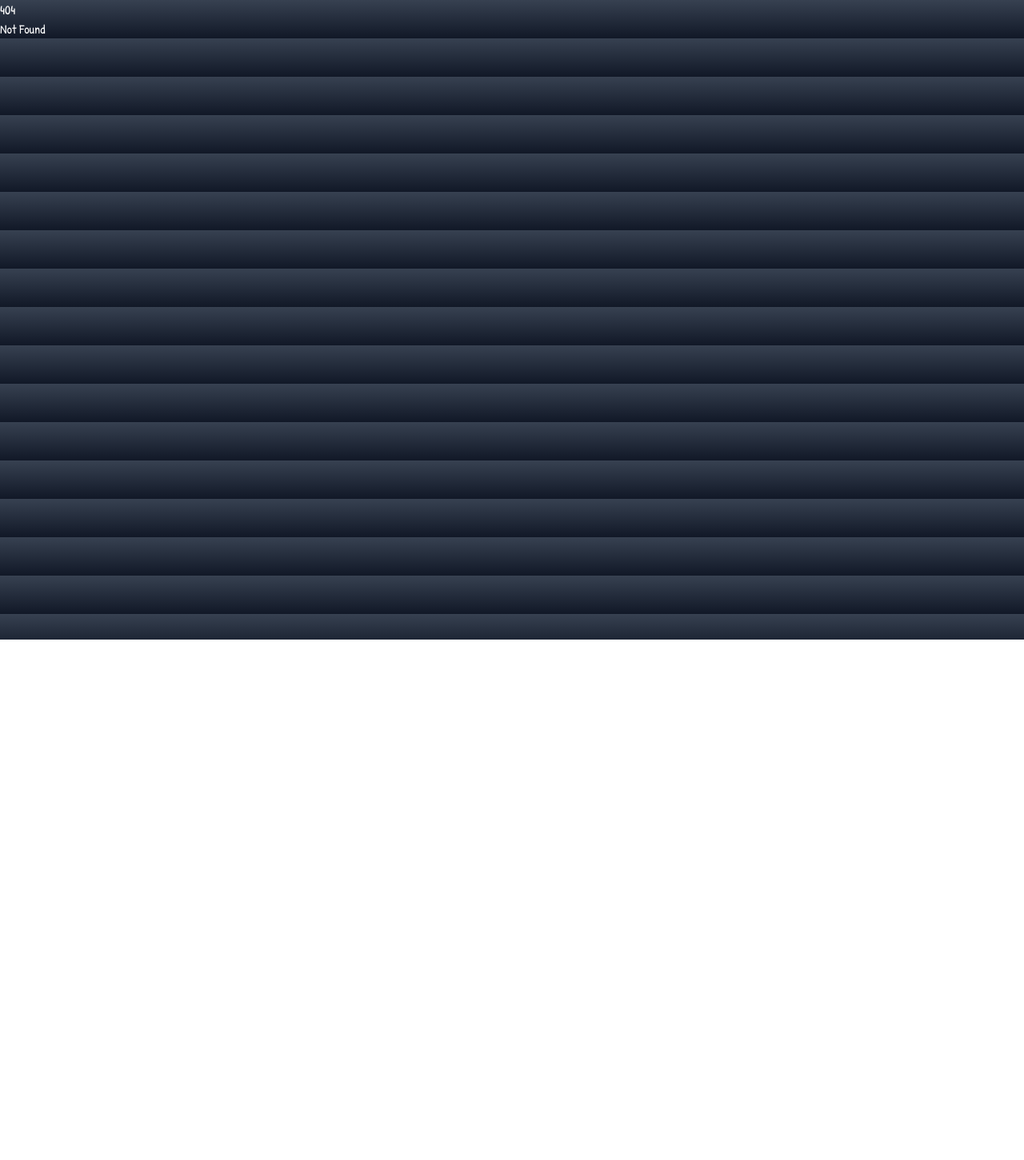
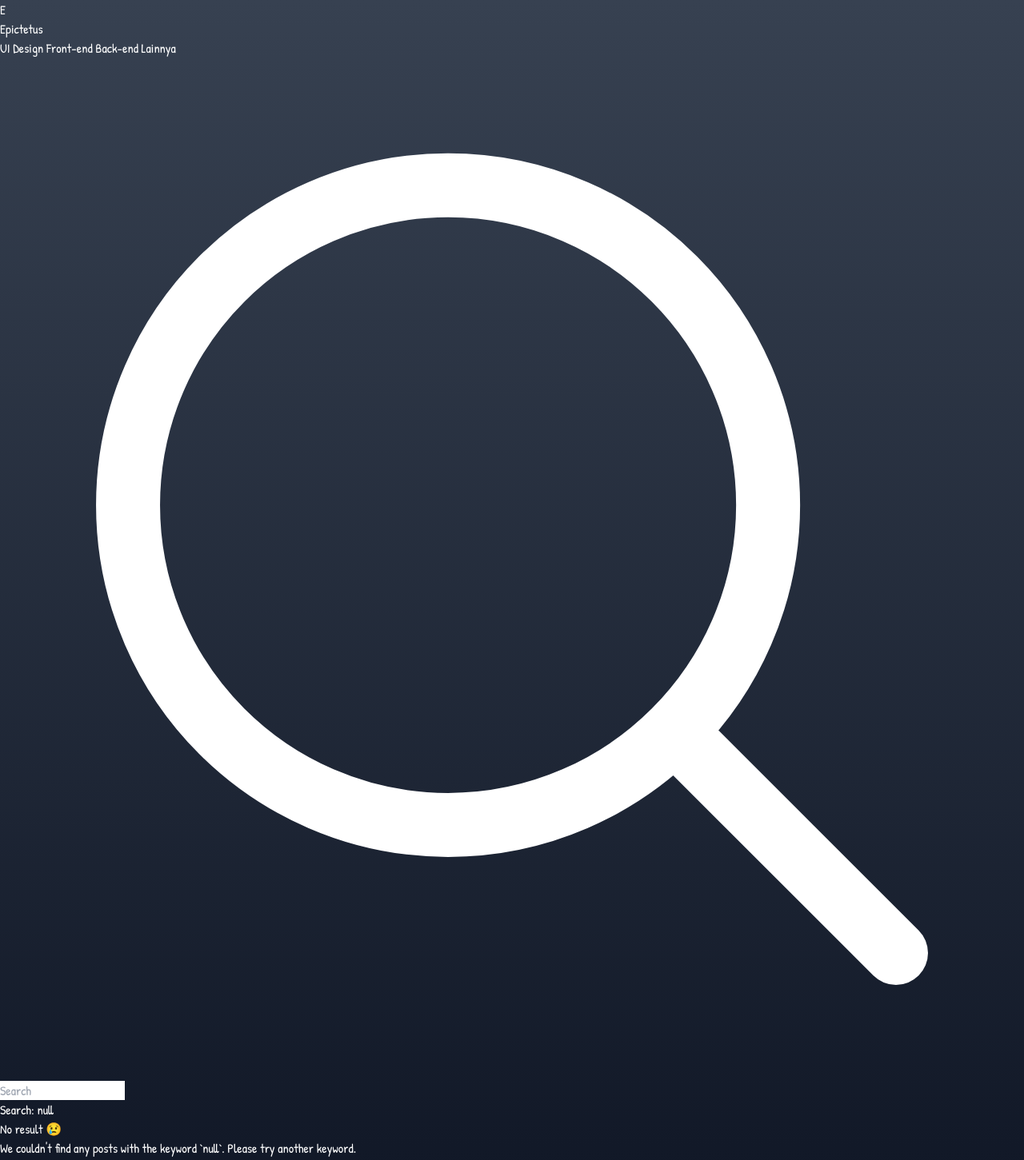
Before and after one commit to ahmdsk/EpictetusBlog, a SvelteKit app: page /search in a window 1280 px wide. Before the commit this address had no page. Shown: the top 1451 px of the page at 80% size. Before the commit the page ends 800 px from the top, so only its background shows below. Built offline with nearby package versions, Linux system fonts and the light colour scheme.

Commit message:
Refactoring and add All This

```diff
--- a/src/components/Header.svelte
+++ b/src/components/Header.svelte
@@ -1,5 +1,6 @@
 <script>
     let title = 'Epictetus'
+	let search = ""
 </script>
 
 <div class="flex justify-between items-center pb-12">
@@ -7,7 +8,9 @@
 		<div class="bg-[#4B5563] w-fit px-4 py-1 rounded-md">
 			<span class="text-2xl">{title.charAt(0)}</span>
 		</div>
-		<h1 class="text-lg">{title}</h1>
+		<h1 class="text-lg">
+			<a href="/">{title}</a>
+		</h1>
 	</div>
 
 	<div class="space-x-5">
@@ -34,10 +37,14 @@
 				/>
 			</svg>
 		</span>
-		<input
-			type="text"
-			class="bg-[#1F2937] bg-opacity-60 rounded-full outline-none pr-8 pl-12 py-2"
-			placeholder="Search"
-		/>
+		<form action={`/search`}>
+			<input
+				type="text"
+				class="bg-[#1F2937] bg-opacity-60 rounded-full outline-none pr-8 pl-12 py-2"
+				placeholder="Search"
+				name="q"
+				bind:value={search}
+			/>
+		</form>
 	</div>
 </div>
--- a/src/components/PostWrapper.svelte
+++ b/src/components/Home/PostWrapper.svelte
@@ -1,6 +1,5 @@
 <script>
 	import Posts from "./Posts.svelte";
-
 </script>
 <div class="flex flex-wrap items-center pt-12 w-full">
     <Posts />
--- /dev/null
+++ b/src/components/Search/ResultSearch.svelte
@@ -0,0 +1,9 @@
+<script>
+	// @ts-nocheck
+
+	export let search;
+</script>
+
+<div class="pt-6 pb-10 flex justify-center">
+	<h1 class="text-4xl">Search: <span>{search}</span></h1>
+</div>
--- a/src/routes/+layout.svelte
+++ b/src/routes/+layout.svelte
@@ -1,15 +1,22 @@
 <script>
-import '../styles/globals.css'
+	import Footer from '../components/Footer.svelte';
+	import Header from '../components/Header.svelte';
+	import '../styles/globals.css';
 
-export const ssr = false;
+	export const ssr = false;
 </script>
 
 <svelte:head>
-    <link rel="preconnect" href="https://fonts.googleapis.com">
-    <link rel="preconnect" href="https://fonts.gstatic.com">
-    <link href="https://fonts.googleapis.com/css2?family=Patrick+Hand&display=swap" rel="stylesheet">
+	<link rel="preconnect" href="https://fonts.googleapis.com" />
+	<link rel="preconnect" href="https://fonts.gstatic.com" />
+	<link
+		href="https://fonts.googleapis.com/css2?family=Patrick+Hand&display=swap"
+		rel="stylesheet"
+	/>
 </svelte:head>
 
 <div class="container mx-auto px-36 py-8">
-    <slot />
+	<Header />
+	<slot />
+	<Footer />
 </div>
--- /dev/null
+++ b/src/routes/search/+page.svelte
@@ -0,0 +1,21 @@
+<script>
+	import { page } from '$app/stores';
+	import PostWrapper from '../../components/Home/PostWrapper.svelte';
+	import ResultSearch from '../../components/Search/ResultSearch.svelte';
+	let search = $page.url.searchParams.get('q');
+</script>
+
+<svelte:head>
+	<title>Search: {search ?? ''}</title>
+</svelte:head>
+
+<ResultSearch search={search} />
+
+{#if search == 'UI Design'}
+	<PostWrapper />
+{:else}
+	<div class="flex flex-col items-center text-center">
+		<h1 class="text-[64px]">No result 😢</h1>
+		<p class="text-xl w-1/3">We couldn't find any posts with the keyword `{search}`. Please try another keyword.</p>
+	</div>
+{/if}
--- a/src/styles/globals.css
+++ b/src/styles/globals.css
@@ -11,4 +11,5 @@ html {
     margin: 0;
     background: linear-gradient(#374151, #111827);
     color: #fff;
+    min-height: 100vh;
 }
```
Also changed, not shown: src/routes/+page.svelte (+2 -8 lines), src/components/Home/FeaturedPost.svelte (renamed from src/components/FeaturedPost.svelte), src/components/Home/Posts.svelte (renamed from src/components/Posts.svelte).
